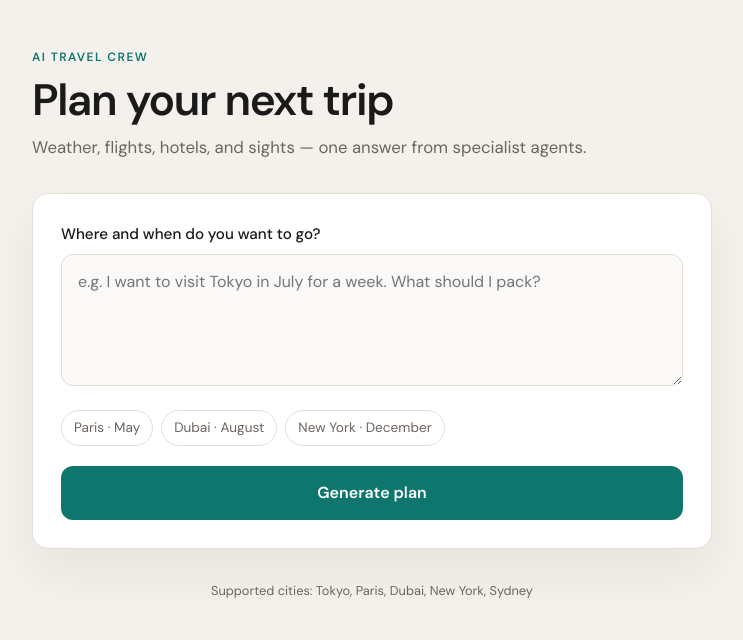
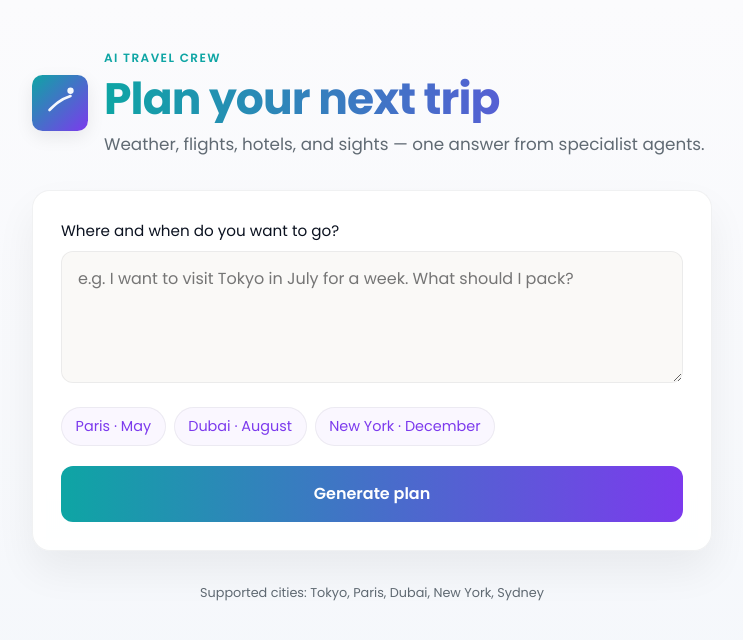
Before and after one commit to saketh242/Travel-Agent, a website: page frontend/index.html in a window 1280 px wide. Shown: the whole page, without its empty margins (268-1011 px from the left). Drawn offline with Linux system fonts and the light colour scheme; files that its build step writes are made by us from their sources.

Commit message:
add ui changes

```diff
--- a/frontend/index.html
+++ b/frontend/index.html
@@ -1,4 +1,4 @@
-<!DOCTYPE html>
+<!doctype html>
 <html lang="en">
   <head>
     <meta charset="UTF-8" />
@@ -7,19 +7,51 @@
     <link rel="preconnect" href="https://fonts.googleapis.com" />
     <link rel="preconnect" href="https://fonts.gstatic.com" crossorigin />
     <link
-      href="https://fonts.googleapis.com/css2?family=DM+Sans:ital,opsz,wght@0,9..40,400;0,9..40,500;0,9..40,600;1,9..40,400&display=swap"
+      href="https://fonts.googleapis.com/css2?family=Poppins:wght@300;400;600;700&display=swap"
       rel="stylesheet"
     />
-    <link rel="stylesheet" href="/static/styles.css" />
+    <link rel="stylesheet" href="styles.css" />
   </head>
   <body>
     <div class="page">
       <header class="header">
-        <p class="eyebrow">AI travel crew</p>
-        <h1>Plan your next trip</h1>
-        <p class="subtitle">
-          Weather, flights, hotels, and sights — one answer from specialist agents.
-        </p>
+        <div class="logo" aria-hidden="true">
+          <!-- Simple, lightweight SVG logo -->
+          <svg
+            width="56"
+            height="56"
+            viewBox="0 0 64 64"
+            fill="none"
+            xmlns="http://www.w3.org/2000/svg"
+            role="img"
+            aria-label="Travel logo"
+          >
+            <defs>
+              <linearGradient id="g" x1="0" y1="0" x2="1" y2="1">
+                <stop offset="0%" stop-color="#0ea5a4" />
+                <stop offset="100%" stop-color="#7c3aed" />
+              </linearGradient>
+            </defs>
+            <rect width="64" height="64" rx="12" fill="url(#g)" />
+            <path
+              d="M20 40c6-6 12-12 24-16"
+              stroke="rgba(255,255,255,0.95)"
+              stroke-width="3"
+              stroke-linecap="round"
+              stroke-linejoin="round"
+            />
+            <circle cx="44" cy="18" r="3.6" fill="rgba(255,255,255,0.95)" />
+          </svg>
+        </div>
+
+        <div class="header-text">
+          <p class="eyebrow">AI travel crew</p>
+          <h1>Plan your next trip</h1>
+          <p class="subtitle">
+            Weather, flights, hotels, and sights — one answer from specialist
+            agents.
+          </p>
+        </div>
       </header>
 
       <main class="card">
@@ -34,13 +66,25 @@
           ></textarea>
 
           <div class="chips" aria-label="Example queries">
-            <button type="button" class="chip" data-example="Plan a trip to Paris in May. Budget and mid-range hotels?">
+            <button
+              type="button"
+              class="chip"
+              data-example="Plan a trip to Paris in May. Budget and mid-range hotels?"
+            >
               Paris · May
             </button>
-            <button type="button" class="chip" data-example="Dubai in August — weather, flights, and top places.">
+            <button
+              type="button"
+              class="chip"
+              data-example="Dubai in August — weather, flights, and top places."
+            >
               Dubai · August
             </button>
-            <button type="button" class="chip" data-example="New York in December. What clothes should I pack?">
+            <button
+              type="button"
+              class="chip"
+              data-example="New York in December. What clothes should I pack?"
+            >
               New York · December
             </button>
           </div>
@@ -64,6 +108,6 @@
       </footer>
     </div>
 
-    <script src="/static/app.js"></script>
+    <script src="app.js"></script>
   </body>
 </html>
--- a/frontend/styles.css
+++ b/frontend/styles.css
@@ -1,14 +1,16 @@
 :root {
-  --bg: #f4f1ec;
-  --surface: #ffffff;
-  --text: #1a1a1a;
-  --muted: #6b6560;
-  --accent: #0f766e;
-  --accent-hover: #0d5f58;
-  --border: #e4ddd4;
+  --bg: linear-gradient(180deg, #fbfbfd 0%, #f4f7fb 100%);
+  --surface: rgba(255, 255, 255, 0.9);
+  --text: #0b1220;
+  --muted: #606a73;
+  --accent: #0ea5a4;
+  --accent-2: #7c3aed;
+  --accent-grad: linear-gradient(90deg, var(--accent), var(--accent-2));
+  --accent-hover: #0b8f8d;
+  --border: rgba(11, 18, 32, 0.06);
   --error: #b42318;
-  --shadow: 0 24px 48px rgba(26, 26, 26, 0.06);
-  --radius: 16px;
+  --shadow: 0 20px 40px rgba(12, 18, 25, 0.06);
+  --radius: 18px;
 }
 
 *,
@@ -20,10 +22,19 @@
 body {
   margin: 0;
   min-height: 100vh;
-  font-family: "DM Sans", system-ui, sans-serif;
+  font-family:
+    "Poppins",
+    system-ui,
+    -apple-system,
+    "Segoe UI",
+    Roboto,
+    "Helvetica Neue",
+    Arial;
   background: var(--bg);
   color: var(--text);
   line-height: 1.6;
+  -webkit-font-smoothing: antialiased;
+  -moz-osx-font-smoothing: grayscale;
 }
 
 .page {
@@ -34,6 +45,30 @@ body {
 
 .header {
   margin-bottom: 2rem;
+  display: flex;
+  gap: 1rem;
+  align-items: center;
+}
+
+.logo {
+  display: flex;
+  align-items: center;
+  justify-content: center;
+  width: 56px;
+  height: 56px;
+  flex: 0 0 56px;
+  border-radius: 12px;
+  box-shadow: 0 6px 18px rgba(12, 18, 25, 0.08);
+  transform: translateY(0);
+  transition: transform 0.28s ease;
+}
+
+.logo:hover {
+  transform: translateY(-4px) scale(1.03);
+}
+
+.header-text {
+  flex: 1 1 auto;
 }
 
 .eyebrow {
@@ -48,9 +83,13 @@ body {
 h1 {
   margin: 0 0 0.5rem;
   font-size: clamp(2rem, 5vw, 2.75rem);
-  font-weight: 600;
-  letter-spacing: -0.03em;
-  line-height: 1.15;
+  font-weight: 700;
+  letter-spacing: -0.02em;
+  line-height: 1.08;
+  background: var(--accent-grad);
+  -webkit-background-clip: text;
+  background-clip: text;
+  -webkit-text-fill-color: transparent;
 }
 
 .subtitle {
@@ -65,6 +104,7 @@ h1 {
   border-radius: var(--radius);
   padding: 1.75rem;
   box-shadow: var(--shadow);
+  backdrop-filter: blur(6px);
 }
 
 .form label {
@@ -83,7 +123,9 @@ textarea {
   resize: vertical;
   min-height: 120px;
   background: #faf9f7;
-  transition: border-color 0.15s, box-shadow 0.15s;
+  transition:
+    border-color 0.15s,
+    box-shadow 0.15s;
 }
 
 textarea:focus {
@@ -101,21 +143,22 @@ textarea:focus {
 }
 
 .chip {
-  padding: 0.4rem 0.75rem;
-  border: 1px solid var(--border);
+  padding: 0.45rem 0.85rem;
+  border: 1px solid rgba(11, 18, 32, 0.06);
   border-radius: 999px;
-  background: transparent;
-  color: var(--muted);
+  background: rgba(124, 58, 237, 0.04);
+  color: var(--accent-2);
   font: inherit;
-  font-size: 0.85rem;
+  font-size: 0.9rem;
   cursor: pointer;
-  transition: border-color 0.15s, color 0.15s, background 0.15s;
+  transition:
+    transform 0.12s ease,
+    box-shadow 0.12s ease;
 }
 
 .chip:hover {
-  border-color: var(--accent);
-  color: var(--accent);
-  background: rgba(15, 118, 110, 0.06);
+  transform: translateY(-2px);
+  box-shadow: 0 6px 14px rgba(12, 18, 25, 0.06);
 }
 
 .submit {
@@ -124,19 +167,23 @@ textarea:focus {
   justify-content: center;
   gap: 0.5rem;
   width: 100%;
-  padding: 0.875rem 1.25rem;
+  padding: 0.95rem 1.25rem;
   border: none;
   border-radius: 12px;
-  background: var(--accent);
+  background: linear-gradient(90deg, var(--accent), var(--accent-2));
   color: #fff;
   font: inherit;
   font-weight: 600;
   cursor: pointer;
-  transition: background 0.15s, opacity 0.15s;
+  transition:
+    transform 0.12s ease,
+    box-shadow 0.12s ease,
+    opacity 0.15s;
 }
 
 .submit:hover:not(:disabled) {
-  background: var(--accent-hover);
+  transform: translateY(-2px);
+  box-shadow: 0 14px 30px rgba(124, 58, 237, 0.14);
 }
 
 .submit:disabled {
```
Also changed, not shown: frontend/package.json (added, +11 -0 lines), 1 other file.
